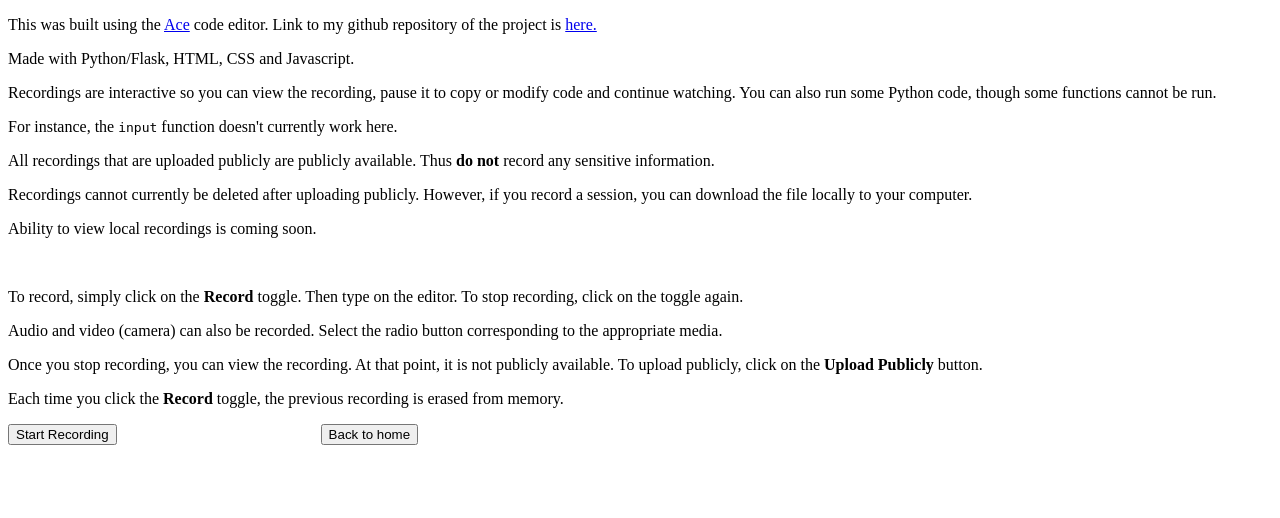
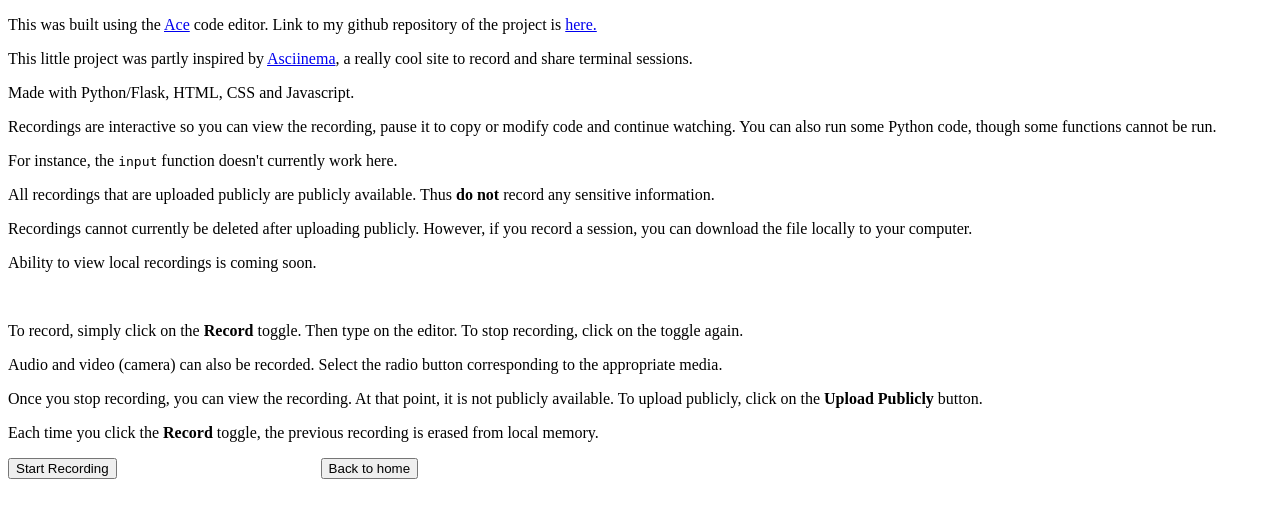
Before and after one commit to L-iet/acerecorder, a Flask app: page /help in a window 1280 px wide. Shown: the top 518 px of the page. Run offline with Flask 2, Linux system fonts and the light colour scheme.

Commit message:
update readme and help

```diff
--- a/templates/help.html
+++ b/templates/help.html
@@ -10,6 +10,7 @@
 		This was built using the <a href="https://ace.c9.io/">Ace</a> code editor.
 		Link to my github repository of the project is <a href="https://github.com/L-iet/acerecorder">here.</a>
 	</p>
+	<p>This little project was partly inspired by <a href="https://asciinema.org">Asciinema</a>, a really cool site to record and share terminal sessions. </p>
 	<p>Made with Python/Flask, HTML, CSS and Javascript.</p>
 	<p>Recordings are interactive so you can view the recording, pause it to copy or modify code and continue watching. You can also run some Python code, though some functions cannot be run.</p>
 	<p>For instance, the <code>input</code> function doesn't currently work here.</p>
@@ -20,7 +21,7 @@
 	<p>To record, simply click on the <b>Record</b> toggle. Then type on the editor. To stop recording, click on the toggle again.</p>
 	<p>Audio and video (camera) can also be recorded. Select the radio button corresponding to the appropriate media.</p>
 	<p>Once you stop recording, you can view the recording. At that point, it is not publicly available. To upload publicly, click on the <b>Upload Publicly</b> button.</p>
-	<p>Each time you click the <b>Record</b> toggle, the previous recording is erased from memory.</p>
+	<p>Each time you click the <b>Record</b> toggle, the previous recording is erased from local memory.</p>
 
 	<span><button onclick="window.location.href='{{url_for('environ',fname='new')}}'">Start Recording</button></span>
 	<span><button style="margin-left: 200px;" onclick="window.location.href='/'">Back to home</button></span>
```
Also changed, not shown: README.md.
